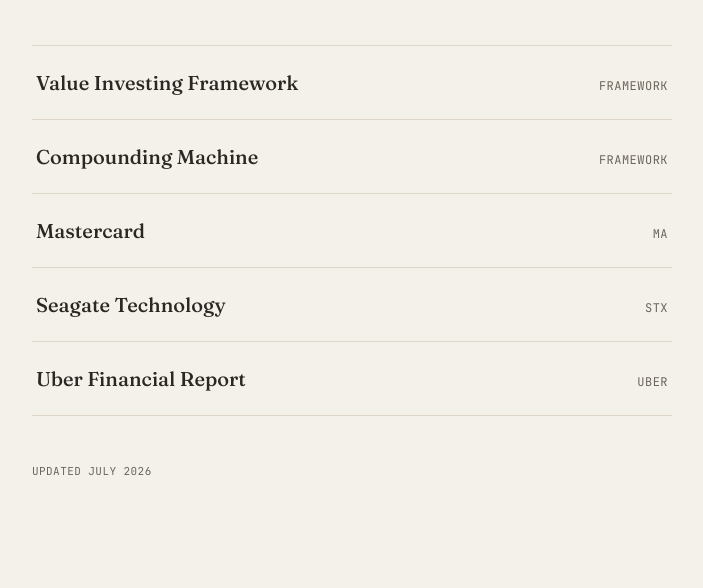
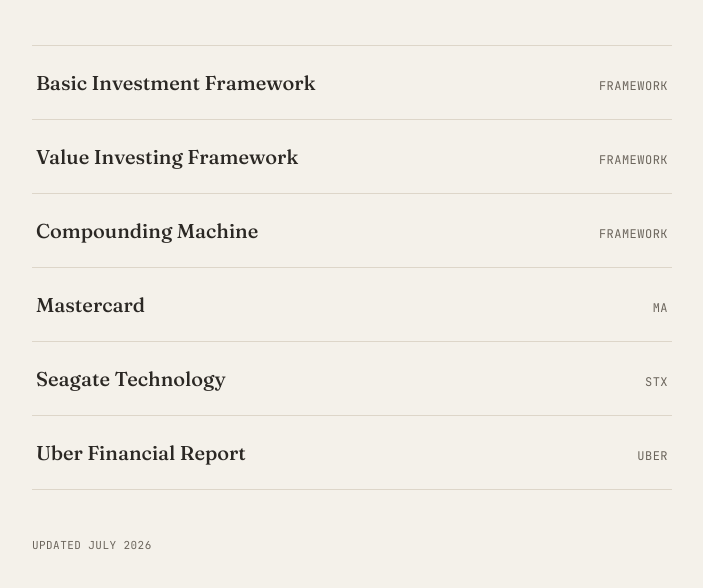
Before and after one commit to 6LYTH3/Investment-thesis, a plain HTML site: page index.html in a window 1280 px wide. Shown: the part 186-774 px from the top of the page, without its empty margins (288-991 px from the left). Drawn offline with Linux system fonts and the light colour scheme.

Commit message:
Update index.html

```diff
--- a/index.html
+++ b/index.html
@@ -111,6 +111,12 @@
 
   <ul>
     <li>
+      <a href="investment-framework.html">
+        <span class="doc-title">Basic Investment Framework</span>
+        <span class="doc-ticker">FRAMEWORK</span>
+      </a>
+    </li>
+    <li>
       <a href="value-investing-framework-2.html">
         <span class="doc-title">Value Investing Framework</span>
         <span class="doc-ticker">FRAMEWORK</span>
```
